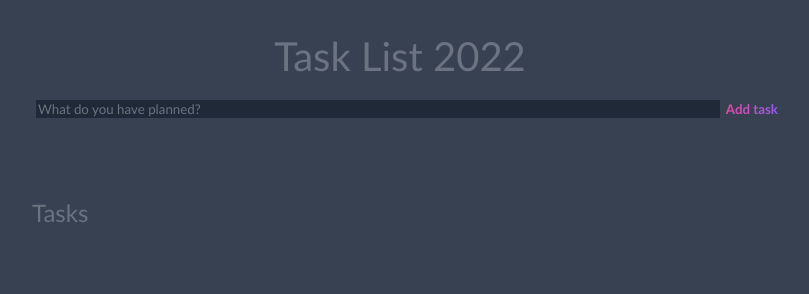
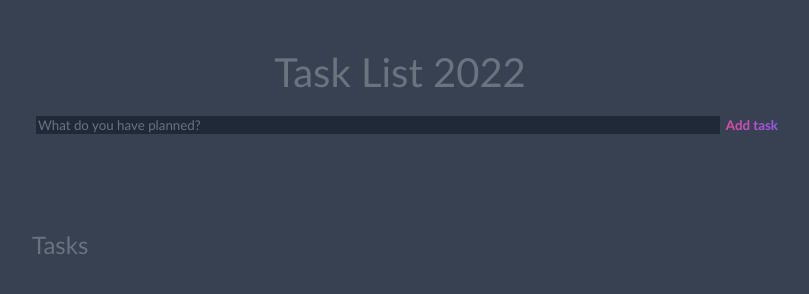
Before and after one commit to chrisspenceratx/CRUD-To-Do-List---2022, a plain HTML site: page index.html in a window 1280 px wide. Shown: the whole page, without its empty margins (240-1049 px from the left). Drawn offline with Linux system fonts and the light colour scheme.

Commit message:
test commit

```diff
--- a/main.css
+++ b/main.css
@@ -24,7 +24,7 @@ body {
 }
 
 header {
-    padding: 2rem 1rem;
+    padding: 3rem 1rem;
     max-width: 800px;
     width: 100%;
     margin: 0 auto;
```
